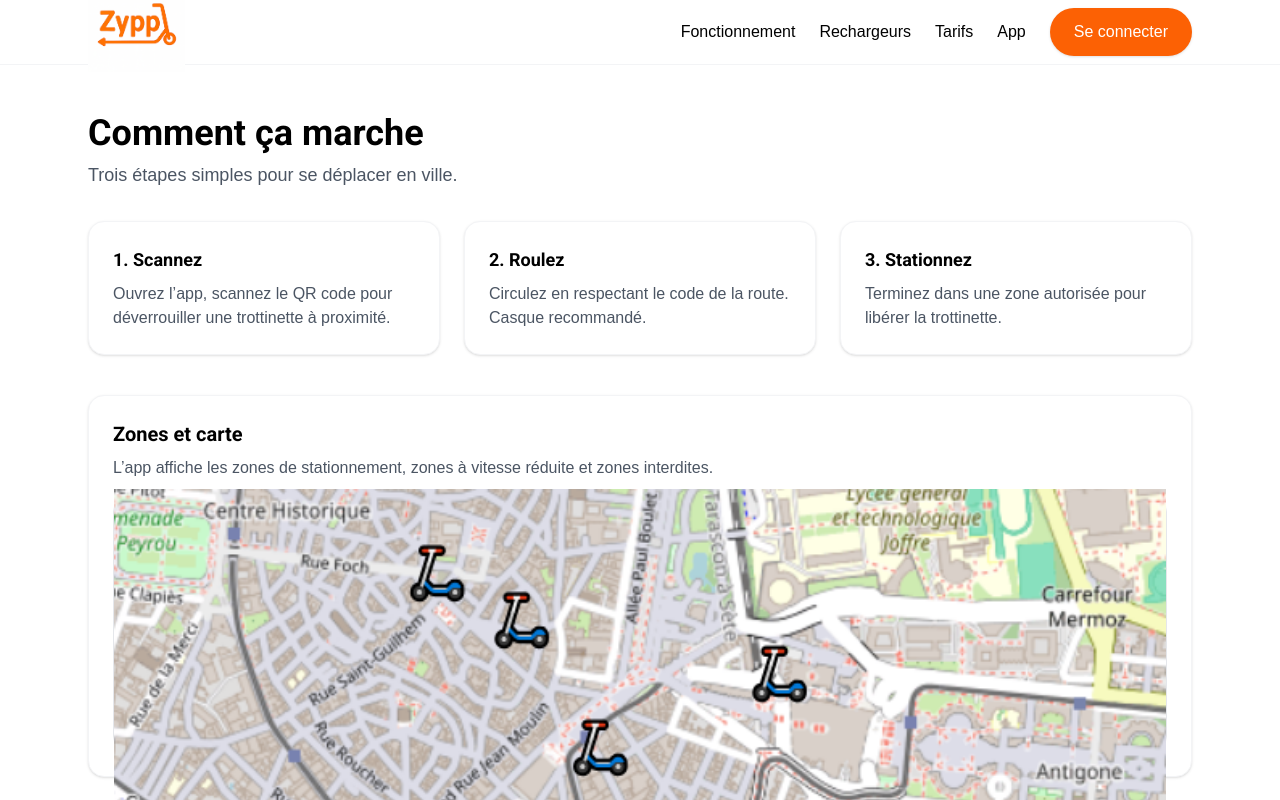
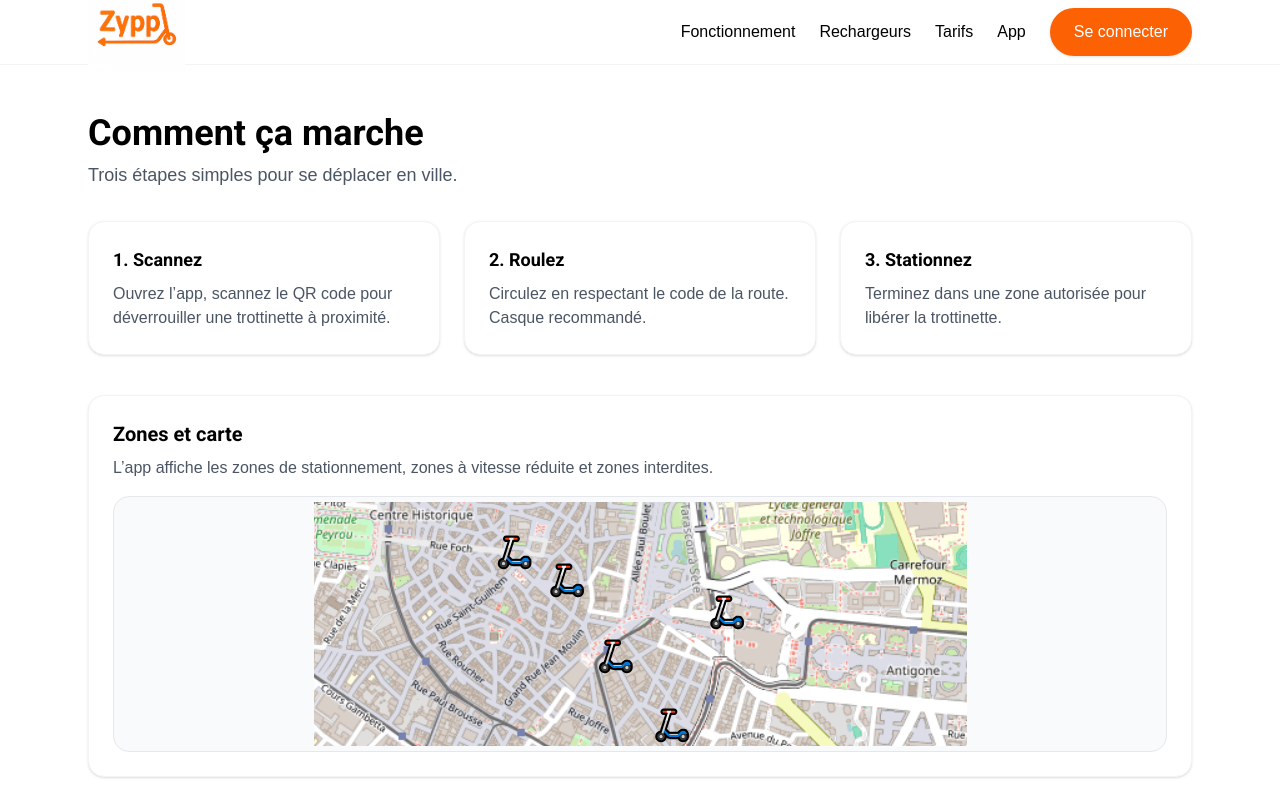
Before and after one commit to Netizor/zipp, a Vue app: page /fonctionnement in a window 1280 px wide. Shown: the top 800 px of the page. Built offline with nearby package versions, Linux system fonts and the light colour scheme.

Commit message:
change map css

```diff
--- a/src/views/HowItWorks.vue
+++ b/src/views/HowItWorks.vue
@@ -13,7 +13,7 @@
       <p class="text-gray-600 mt-2">L’app affiche les zones de stationnement, zones à vitesse réduite et zones interdites.</p>
       <div class="mt-4 h-64 rounded-2xl bg-gray-50 border grid place-items-center text-sm text-gray-600">
 
-		<img src="/map.png" class="w-48 h-48 mb-4" alt="map" style="height: 100%; width: 100%;" />
+		<img src="/map.png" alt="map" />
 
 	  </div>
     </div>
```
